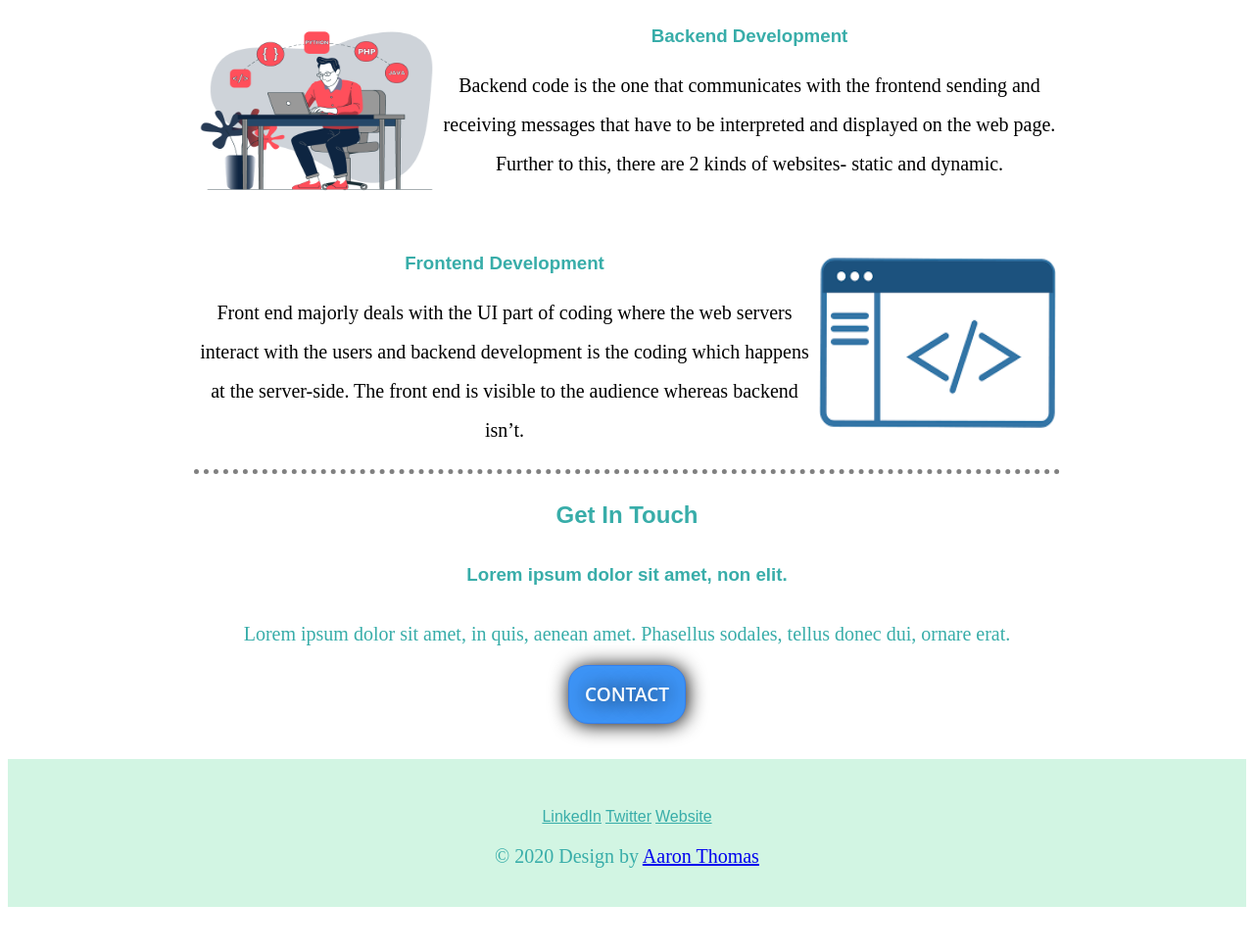
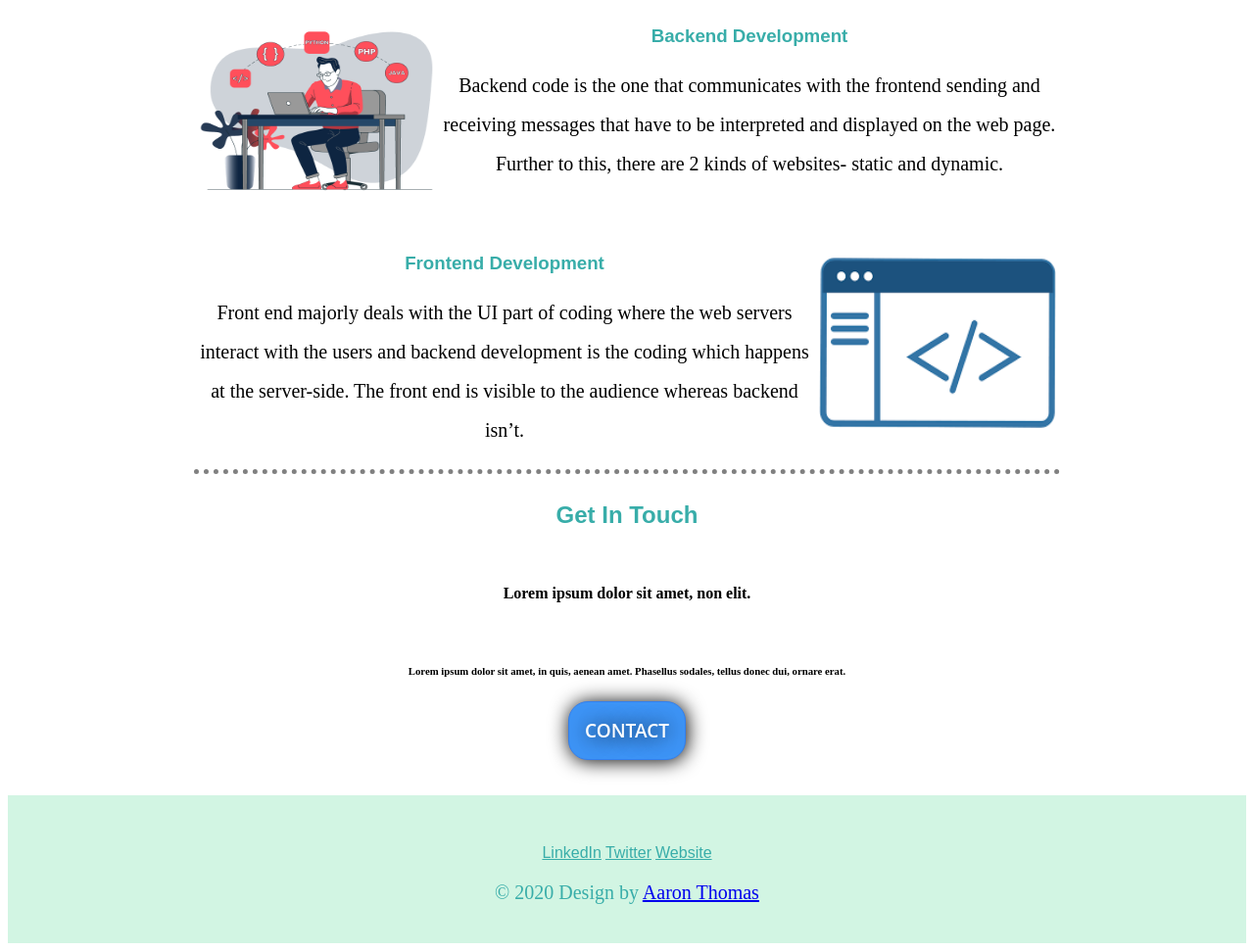
Before and after one commit to aaron592/Skill, a plain HTML site: page index.html in a window 1280 px wide. Shown: the part 1462-2433 px from the top of the page at 98% size. Before the commit the page ends 2396 px from the top, so only its background shows below. Drawn offline with nearby package versions, Linux system fonts and the light colour scheme.

Commit message:
Update index.html

```diff
--- a/index.html
+++ b/index.html
@@ -53,9 +53,9 @@
     <h2 class="get">Get In Touch</h2>
 	<br>
 	<br>
-    <h3>Lorem ipsum dolor sit amet, non elit.</h3>
+    <h4>Lorem ipsum dolor sit amet, non elit.</h4>
 	<br>
-    <p>Lorem ipsum dolor sit amet, in quis, aenean amet. Phasellus sodales, tellus donec dui, ornare erat.</p>
+    <h6>Lorem ipsum dolor sit amet, in quis, aenean amet. Phasellus sodales, tellus donec dui, ornare erat.</h6>
     <a href="#" class="BUTTON_ITQ">CONTACT</a>
   </div>
 
```
